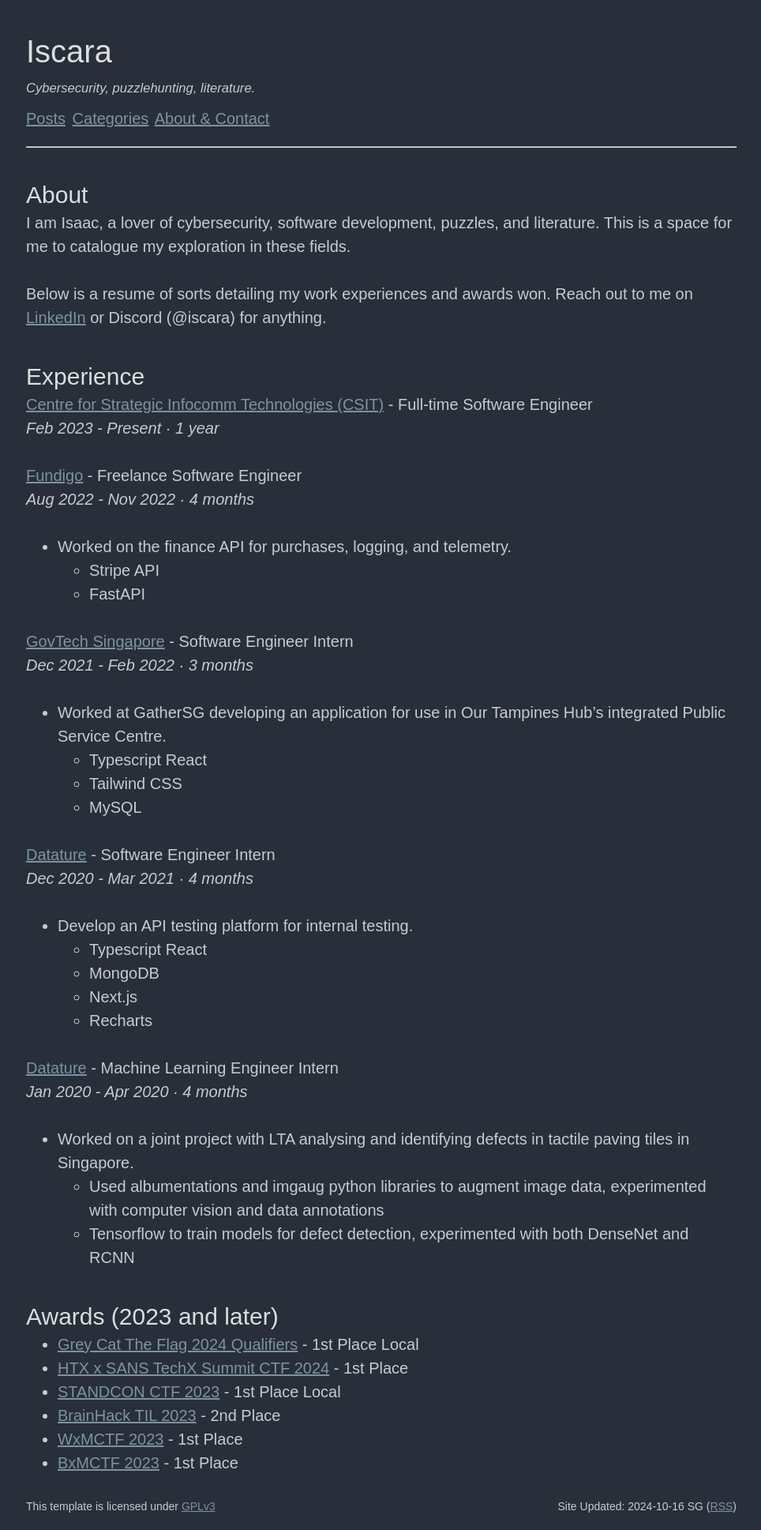
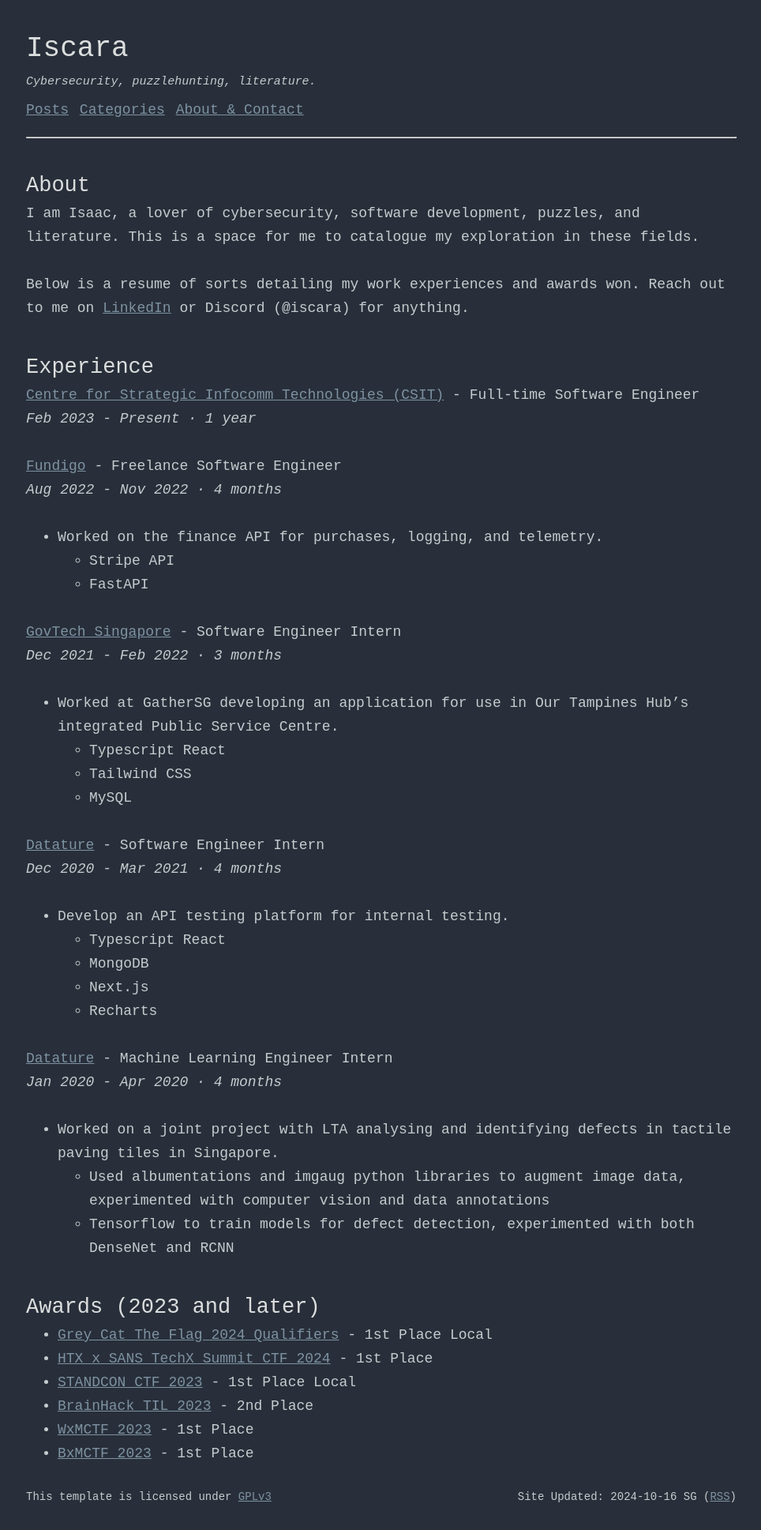
Before and after one commit to Iscaraca/Iscaraca.github.io, a Jekyll site: the page built from index.md, in a window 1280 px wide. Shown: the whole page at 79% size, without its empty margins (157-1121 px from the left). Built offline with Jekyll 4.4.1, drawn with Linux system fonts in a browser that asks for light colours.

Commit message:
feat: Change font again

```diff
--- a/_sass/page.scss
+++ b/_sass/page.scss
@@ -2,13 +2,13 @@
 
 /* Base */
 html {
-  font-size: 20px;
+  font-size: 18px;
 }
 
 /* 01 Font family */
 
 body {
-  font-family: "Roboto Mono", sans-serif;
+  font-family: "Roboto Mono", "Courier New", monospace;
 }
 
 /* 03 Spacing */
```
